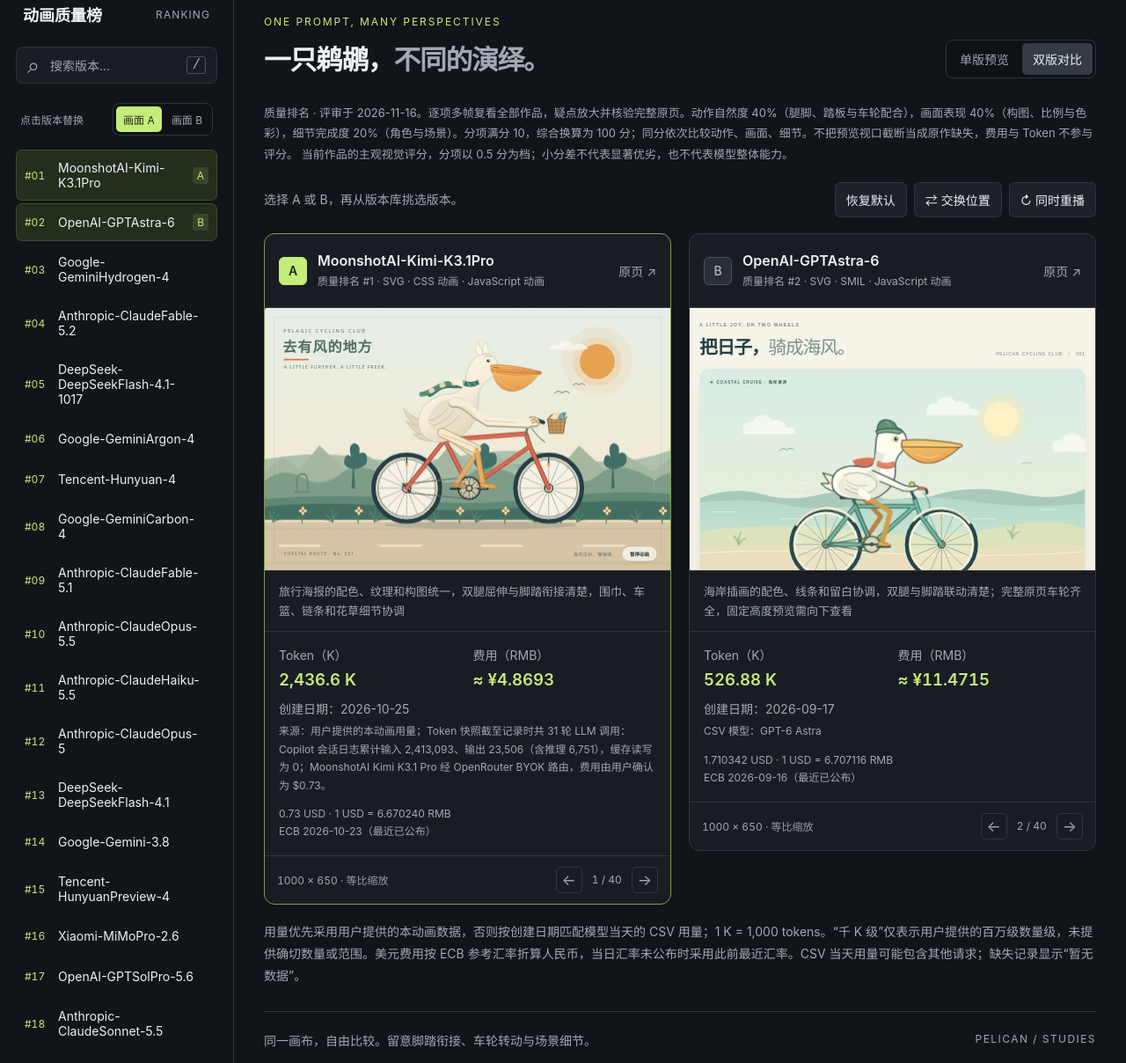
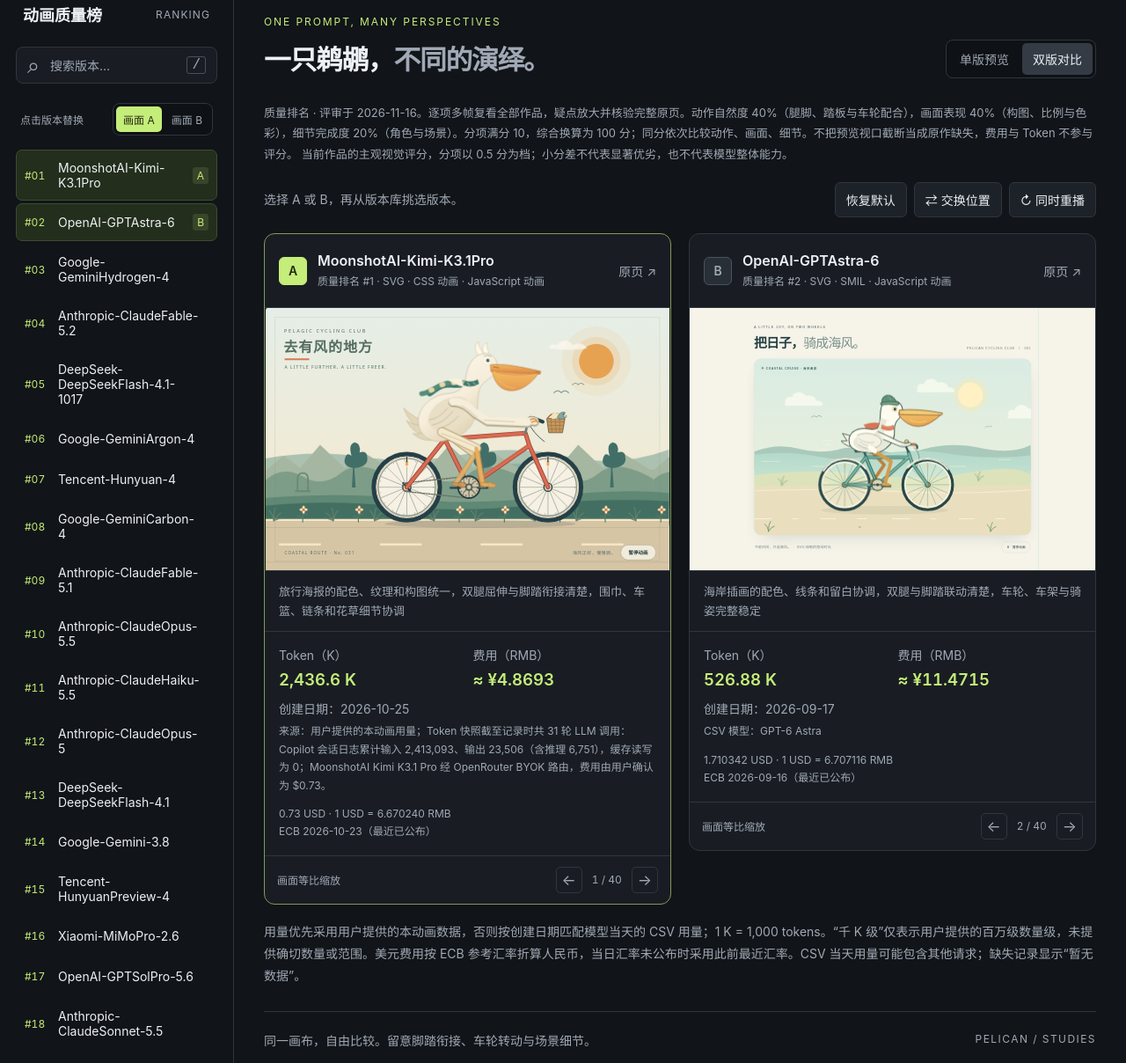
Before and after one commit to zhenghu/pelican-ride-bike, a plain HTML site: page index.html in a window 1280 px wide. Shown: the part 109-1317 px from the top of the page at 88% size. Drawn offline with Linux system fonts and the light colour scheme.

Commit message:
Fix GPT Astra 6 cropping in animation previews (#24)

```diff
--- a/assets/js/app.js
+++ b/assets/js/app.js
@@ -79,9 +79,7 @@
   }
 
   function scaleFrame(slot) {
-    const stage = $('stage-' + slot);
-    const frame = stage.querySelector('iframe');
-    if (frame) frame.style.transform = `scale(${stage.clientWidth / 1000})`;
+    window.PelicanPreview.fit($('stage-' + slot), state[slot]);
   }
 
   function renderPanel(slot) {
--- a/assets/js/gallery.js
+++ b/assets/js/gallery.js
@@ -8,8 +8,7 @@
 
   const resizeObserver = new ResizeObserver(entries => {
     entries.forEach(entry => {
-      const frame = entry.target.querySelector('iframe');
-      frame.style.transform = `scale(${entry.contentRect.width / 1000})`;
+      window.PelicanPreview.fit(entry.target, entry.target.dataset.file);
     });
   });
 
@@ -47,6 +46,7 @@
 
     const stage = document.createElement('div');
     stage.className = 'stage';
+    stage.dataset.file = model.file;
     const loading = document.createElement('div');
     loading.className = 'loading-note';
     loading.textContent = '正在载入画面…';
@@ -61,7 +61,7 @@
     const footer = document.createElement('footer');
     footer.className = 'panel-footer';
     const size = document.createElement('span');
-    size.textContent = '1000 × 650 · 等比缩放';
+    size.textContent = '画面等比缩放';
     const preview = document.createElement('a');
     preview.href = '../index.html#' + new URLSearchParams({ a: model.file, mode: 'single' }).toString();
     preview.textContent = '放大查看 ↗';
--- /dev/null
+++ b/assets/js/preview.js
@@ -0,0 +1,27 @@
+(() => {
+  'use strict';
+
+  // Give taller original pages enough room before fitting them into the shared frame.
+  const viewports = {
+    'animations/OpenAI-GPTAstra-6.html': { width: 1000, height: 900, background: '#f6f3e9' }
+  };
+  const defaultViewport = { width: 1000, height: 650, background: '' };
+
+  function fit(stage, file) {
+    const frame = stage.querySelector('iframe');
+    if (!frame) return;
+    const { width, height, background } = viewports[file] || defaultViewport;
+    frame.style.width = `${width}px`;
+    frame.style.height = `${height}px`;
+    stage.style.backgroundColor = background;
+    const availableWidth = stage.clientWidth;
+    const availableHeight = stage.clientHeight;
+    if (!availableWidth || !availableHeight) return;
+    const scale = Math.min(availableWidth / width, availableHeight / height);
+    frame.style.left = `${(availableWidth - width * scale) / 2}px`;
+    frame.style.top = `${(availableHeight - height * scale) / 2}px`;
+    frame.style.transform = `scale(${scale})`;
+  }
+
+  window.PelicanPreview = { fit };
+})();
--- a/data/generated/models.js
+++ b/data/generated/models.js
@@ -31,7 +31,7 @@ window.PELICAN_MODELS = [
       "JavaScript 动画"
     ],
     "rank": 2,
-    "review": "海岸插画的配色、线条和留白协调，双腿与脚踏联动清楚；完整原页车轮齐全，固定高度预览需向下查看",
+    "review": "海岸插画的配色、线条和留白协调，双腿与脚踏联动清楚，车轮、车架与骑姿完整稳定",
     "scores": {
       "motion": 9,
       "visual": 9,
--- a/data/quality-ranking.json
+++ b/data/quality-ranking.json
@@ -17,7 +17,7 @@
     {
       "rank": 2,
       "file": "animations/OpenAI-GPTAstra-6.html",
-      "reason": "海岸插画的配色、线条和留白协调，双腿与脚踏联动清楚；完整原页车轮齐全，固定高度预览需向下查看",
+      "reason": "海岸插画的配色、线条和留白协调，双腿与脚踏联动清楚，车轮、车架与骑姿完整稳定",
       "sha256": "2ab3c73d31553fe0ed6665a96cd8a6dedee3d678e244542ecaf0964a73ec7658",
       "scores": {
         "motion": 9,
--- a/index.html
+++ b/index.html
@@ -6,10 +6,11 @@
   <meta name="description" content="在同一画布尺寸下，浏览和对比不同版本的鹈鹕骑自行车动画。">
   <title>Pelican Bicycle · 动画对比</title>
   <link rel="stylesheet" href="assets/css/styles.css?v=quality-ranking-1">
-  <script src="data/generated/models.js?v=quality-ranking-20261116-fable52-40" defer></script>
+  <script src="data/generated/models.js?v=quality-ranking-20261116-astra-fit" defer></script>
   <script src="data/generated/usage-data.js?v=fable52-approx-1" defer></script>
   <script src="assets/js/usage.js?v=approx-tokens-1" defer></script>
-  <script src="assets/js/app.js?v=quality-ranking-1" defer></script>
+  <script src="assets/js/preview.js?v=astra-fit-1" defer></script>
+  <script src="assets/js/app.js?v=astra-fit-1" defer></script>
 </head>
 <body>
   <header class="topbar topbar-nav">
@@ -36,14 +37,14 @@
           <div class="stage" id="stage-a"><div class="loading-note" role="status">正在载入画面…</div></div>
           <p id="review-a" class="quality-review"></p>
           <div id="usage-a"></div>
-          <footer class="panel-footer"><span>1000 × 650 <span class="muted">· 等比缩放</span></span><div><button class="step-button" data-slot="a" data-step="-1" type="button" aria-label="画面 A 上一个版本">←</button><span id="position-a" class="position"></span><button class="step-button" data-slot="a" data-step="1" type="button" aria-label="画面 A 下一个版本">→</button></div></footer>
+          <footer class="panel-footer"><span>画面等比缩放</span><div><button class="step-button" data-slot="a" data-step="-1" type="button" aria-label="画面 A 上一个版本">←</button><span id="position-a" class="position"></span><button class="step-button" data-slot="a" data-step="1" type="button" aria-label="画面 A 下一个版本">→</button></div></footer>
         </article>
         <article id="panel-b" class="preview-panel" aria-label="画面 B">
           <header class="panel-header"><button class="slot-badge" type="button" data-slot="b" aria-label="选择画面 B" aria-pressed="false">B</button><div class="panel-heading"><h3 id="name-b"></h3><p id="tech-b"></p></div><a id="original-b" class="original-link" target="_blank" rel="noopener">原页 ↗</a></header>
           <div class="stage" id="stage-b"><div class="loading-note" role="status">正在载入画面…</div></div>
           <p id="review-b" class="quality-review"></p>
           <div id="usage-b"></div>
-          <footer class="panel-footer"><span>1000 × 650 <span class="muted">· 等比缩放</span></span><div><button class="step-button" data-slot="b" data-step="-1" type="button" aria-label="画面 B 上一个版本">←</button><span id="position-b" class="position"></span><button class="step-button" data-slot="b" data-step="1" type="button" aria-label="画面 B 下一个版本">→</button></div></footer>
+          <footer class="panel-footer"><span>画面等比缩放</span><div><button class="step-button" data-slot="b" data-step="-1" type="button" aria-label="画面 B 上一个版本">←</button><span id="position-b" class="position"></span><button class="step-button" data-slot="b" data-step="1" type="button" aria-label="画面 B 下一个版本">→</button></div></footer>
         </article>
       </section>
       <p class="usage-period" data-usage-period></p>
```
Also changed, not shown: pages/gallery.html (+3 -2 lines), pages/ranking.html (+1 -1 lines), 1 other file.
